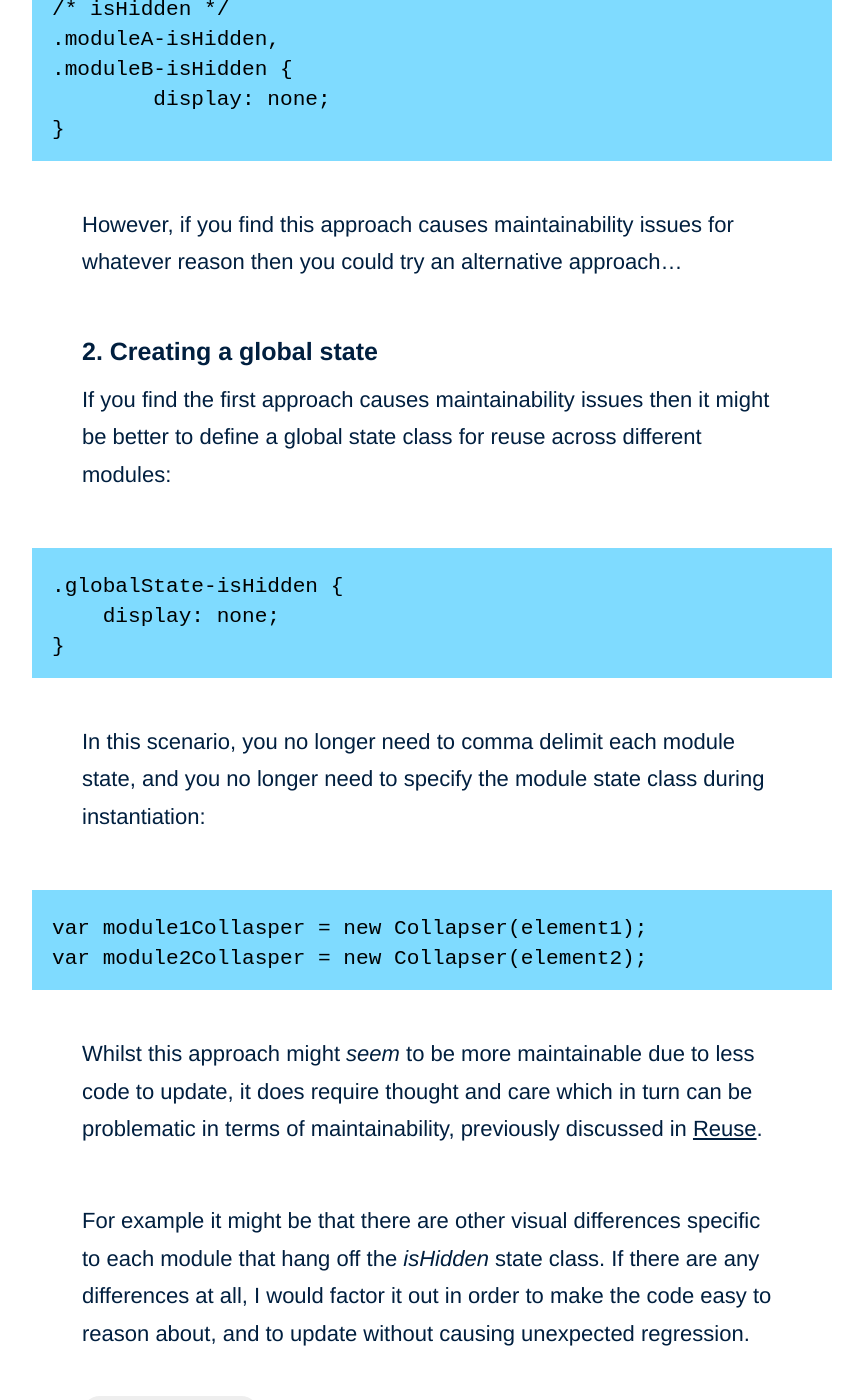
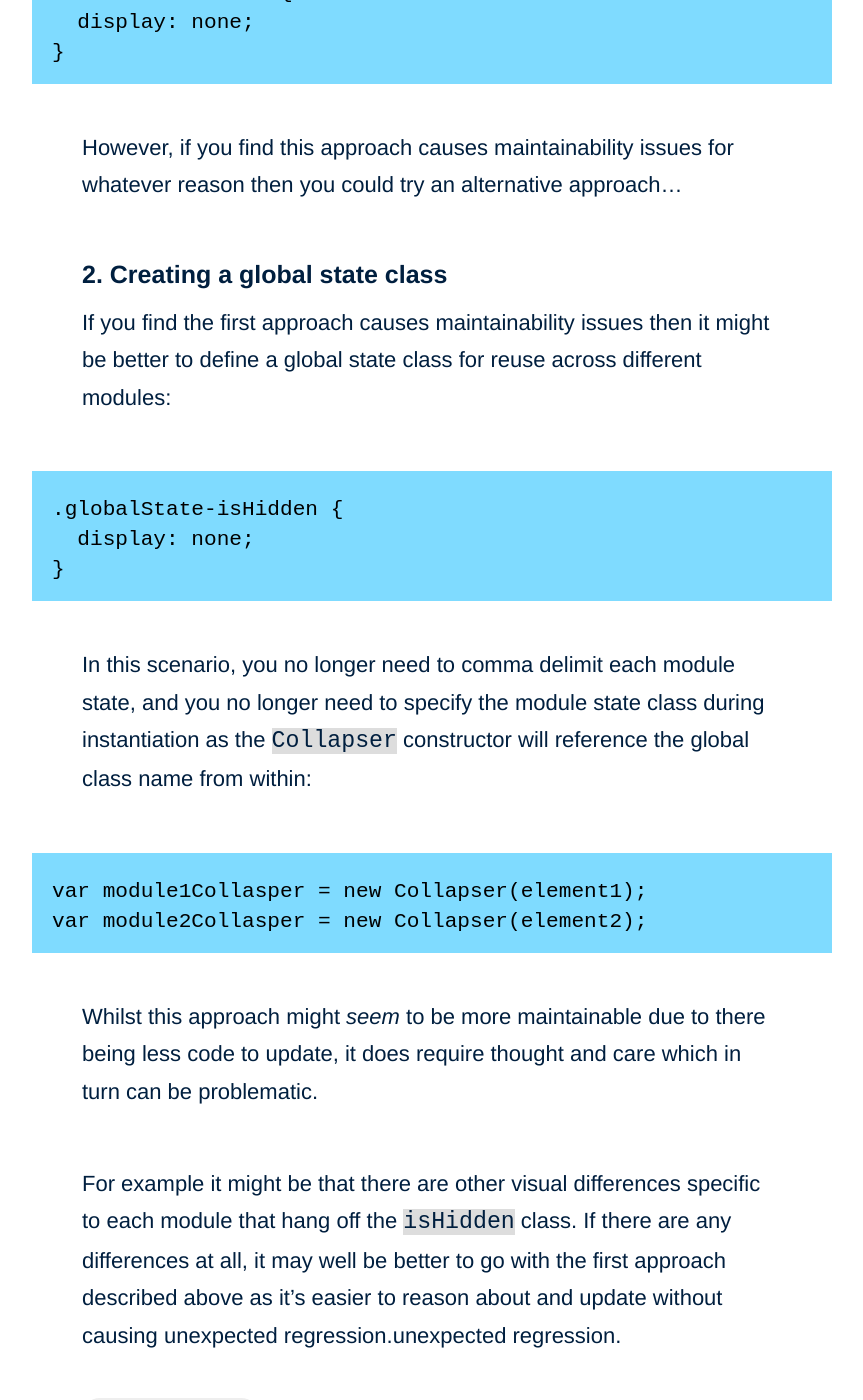
Before and after one commit to adamsilver/maintainablecss.com-jekyll, a Jekyll site: the page built from _chapters/10-javascript.md, in a window 1280 px wide and 1400 px high, scrolled down 1325 px. Shown: the whole window, without its empty margins (208-1071 px from the left). Built offline with Jekyll 4.4.1, drawn with Linux system fonts in a browser that asks for light colours; some of the changed text lies outside the part shown.

Commit message:
moved js

```diff
--- a/_chapters/10-javascript.md
+++ b/_chapters/10-javascript.md
@@ -3,25 +3,25 @@ layout: chapter
 title: Javascript
 section: Extras
 permalink: /chapters/javascript/
-description: What does MaintainableCSS suggest when it comes to Javascript? Find out in this chapter.
+description: How to write maintainable CSS and maintainable Javascript at the same time.
 ---
 
-You may want to apply the same behaviour through Javascript across different modules. A rudimentary example would be two modules (or components) that have the same state *isHidden* which equates to a `display: none`.
+You may want to use Javascript to apply the *same* behaviour to multiple modules (or components). A basic example would be two modules that have the same *isHidden* state which hides the module.
 
-How should you handle this without losing the best practice MaintainableCSS guides described in previous chapters, without repeating the same CSS code in every module state class?
+**How might you do this whilst adhering to MaintainableCSS guidelines and without having to repeat yourself?**
 
 There are two approaches you can take.
 
-## 1. Encapsulating states
+## 1. Encapsulating states to the module
 
-If you have a constructor that is responsible for making an element show (or hide) then consider specifying a class names during instantiation that pertains to the module:
+If you have a constructor that is responsible for making an element show (or hide) then consider specifying a class name that pertains to the module during instantiation:
 
 	var module1Collasper = new Collapser(element1, {
-	    cssHideClass: 'moduleA-isHidden'
+	  cssHideClass: 'moduleA-isHidden'
 	});
 
 	var module2Collapser = new Collapser(element2, {
-	    cssHideClass: 'moduleB-isHidden'
+	  cssHideClass: 'moduleB-isHidden'
 	});
 
 Then reuse the CSS styles as follows:
@@ -29,26 +29,26 @@ Then reuse the CSS styles as follows:
 	/* isHidden */
 	.moduleA-isHidden,
 	.moduleB-isHidden {
-		display: none;
+      display: none;
 	}
 
 However, if you find this approach causes maintainability issues for whatever reason then you could try an alternative approach...
 
-## 2. Creating a global state
+## 2. Creating a global state class
 
 If you find the first approach causes maintainability issues then it might be better to define a global state class for reuse across different modules:
 
 	.globalState-isHidden {
-	    display: none;
+      display: none;
 	}
 
-In this scenario, you no longer need to comma delimit each module state, and you no longer need to specify the module state class during instantiation:
+In this scenario, you no longer need to comma delimit each module state, and you no longer need to specify the module state class during instantiation as the `Collapser` constructor will reference the global class name from within:
 
 	var module1Collasper = new Collapser(element1);
 	var module2Collasper = new Collapser(element2);
 
-Whilst this approach might *seem* to be more maintainable due to less code to update, it does require thought and care which in turn can be problematic in terms of maintainability, previously discussed in [Reuse](/chapters/reuse/).
+Whilst this approach might *seem* to be more maintainable due to there being less code to update, it does require thought and care which in turn can be problematic.
 
-For example it might be that there are other visual differences specific to each module that hang off the *isHidden* state class. If there are any differences at all, I would factor it out in order to make the code easy to reason about, and to update without causing unexpected regression.
+For example it might be that there are other visual differences specific to each module that hang off the `isHidden` class. If there are any differences at all, it may well be better to go with the first approach described above as it's easier to reason about and update without causing unexpected regression.unexpected regression.
 
 <!-- display: flex vs display: block -->
```
Also changed, not shown: _chapters/11-faqs.md (renamed from _chapters/10-faqs.md).
